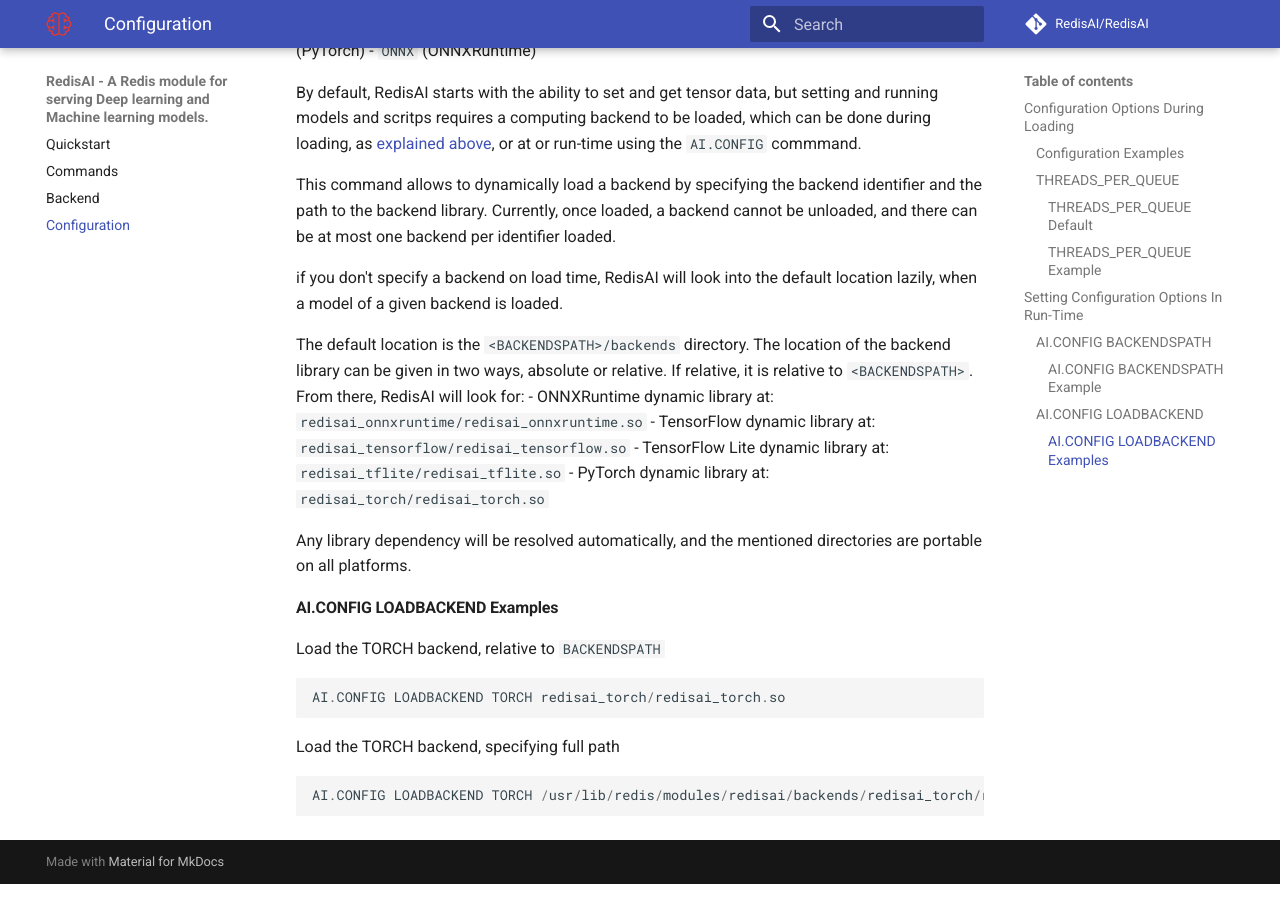
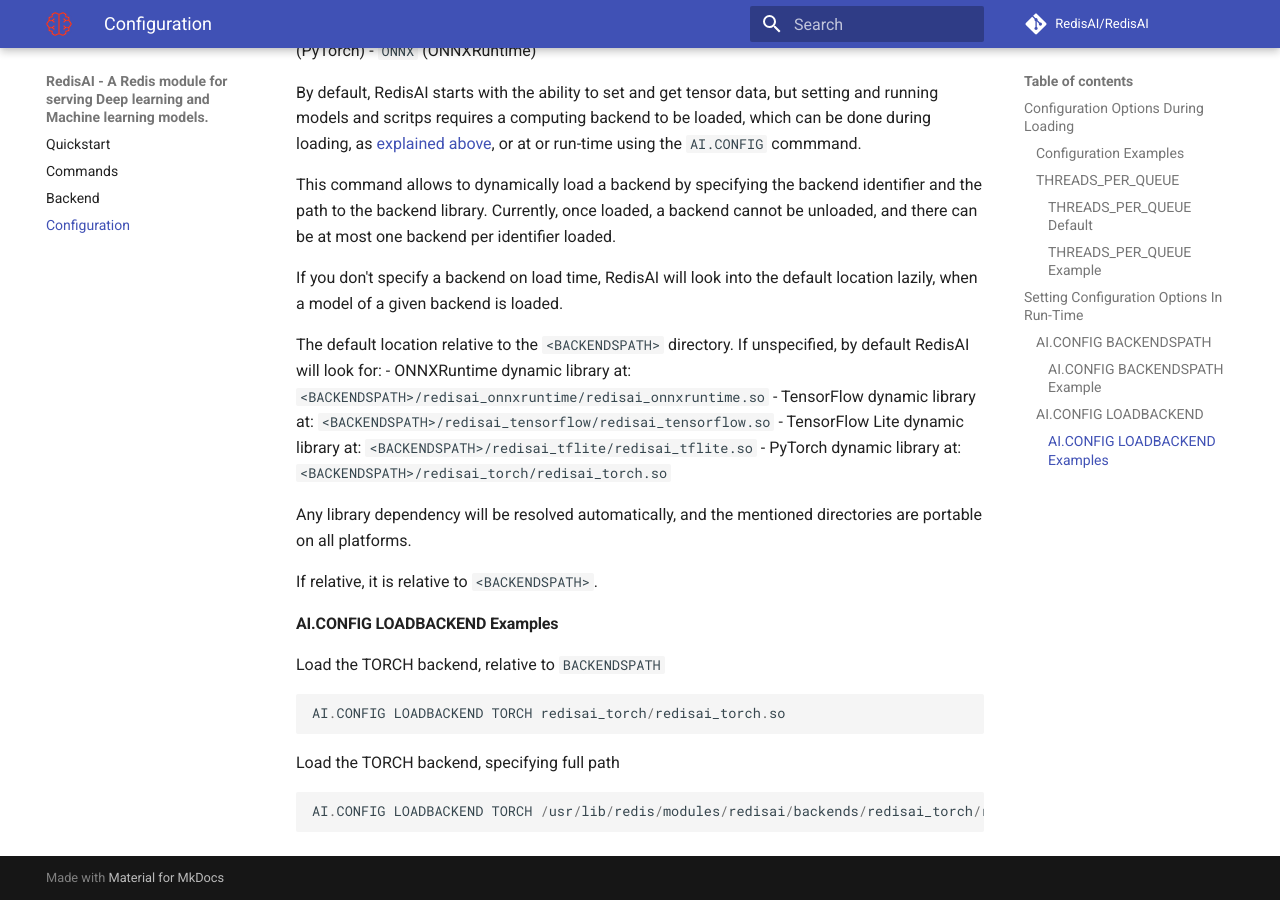
Before and after one commit to RedisAI/RedisAI, an MkDocs documentation site: the page built from docs/configuring.md, in a window 1280 px wide and 900 px high, scrolled down 2492 px. Built offline with MkDocs 1.6.1 and Material for MkDocs 9.7.7, drawn with Linux system fonts in a browser that asks for light colours; comment, search, counter and statistics services are not loaded; old or Windows-style settings are respelled for this version of MkDocs; some of the changed text lies outside the part shown.

Commit message:
Update configuring.md

```diff
--- a/docs/configuring.md
+++ b/docs/configuring.md
@@ -6,7 +6,7 @@
 
 In general, passing configuration options is done by appending arguments after the `--loadmodule` argument in the command line, `loadmodule` configuration directive in a Redis config file, or the `MODULE LOAD` command.
 
-The module dynamic library `redisai.so` can be located in any path, provided that we specify the full path. The additional arguments are options passed to the module. Currently the supported options are:
+The module dynamic library `redisai.so` can be located in any path, provided that we specify the full path or a path relative to where the `redis-server` command is issued. The additional arguments are options passed to the module. Currently the supported options are:
 
 - `BACKENDSPATH`: specify the default backends path used when loading a dynamic backend library.
 - `TORCH`: specify the location of the PyTorch backend library, and dynamically load it. The location can be given in two ways, absolute or relative to the `<BACKENDSPATH>`. Using this option replaces the need for loading the PyTorch backend on runtime.
@@ -105,17 +105,17 @@
 This command allows to dynamically load a backend by specifying the backend identifier and the path to the backend library. Currently, once loaded, a backend cannot be unloaded, and there can be at most one backend per identifier loaded.
 
 
-if you don't specify a backend on load time, RedisAI will look into the default location lazily, when a model of a given backend is loaded.
+If you don't specify a backend on load time, RedisAI will look into the default location lazily, when a model of a given backend is loaded.
 
-The default location is the `<BACKENDSPATH>/backends` directory.  The location of the backend library can be given in two ways, absolute or relative.
-If relative, it is relative to `<BACKENDSPATH>`.
-From there, RedisAI will look for:
-- ONNXRuntime dynamic library at: `redisai_onnxruntime/redisai_onnxruntime.so`
-- TensorFlow dynamic library at: `redisai_tensorflow/redisai_tensorflow.so`
-- TensorFlow Lite dynamic library at: `redisai_tflite/redisai_tflite.so`
-- PyTorch dynamic library at: `redisai_torch/redisai_torch.so`
+The default location relative to the `<BACKENDSPATH>` directory. If unspecified, by default RedisAI will look for:
+- ONNXRuntime dynamic library at: `<BACKENDSPATH>/redisai_onnxruntime/redisai_onnxruntime.so`
+- TensorFlow dynamic library at: `<BACKENDSPATH>/redisai_tensorflow/redisai_tensorflow.so`
+- TensorFlow Lite dynamic library at: `<BACKENDSPATH>/redisai_tflite/redisai_tflite.so`
+- PyTorch dynamic library at: `<BACKENDSPATH>/redisai_torch/redisai_torch.so`
 
 Any library dependency will be resolved automatically, and the mentioned directories are portable on all platforms.
+
+If relative, it is relative to `<BACKENDSPATH>`.
 
 
 #### AI.CONFIG LOADBACKEND Examples
```
